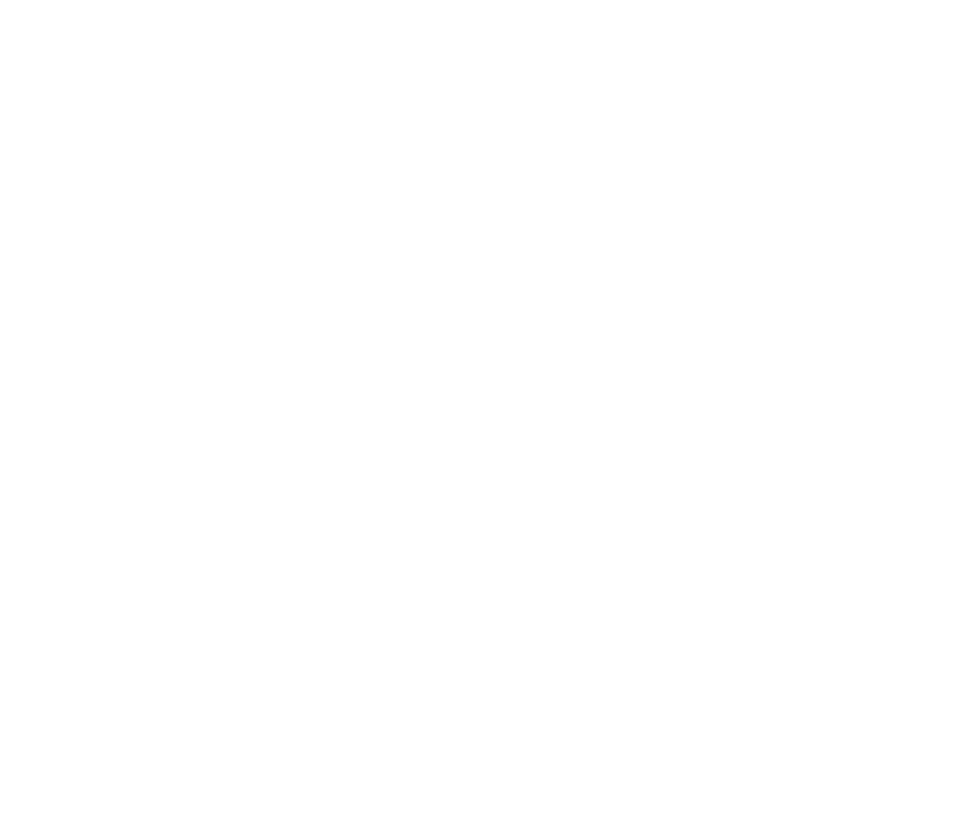
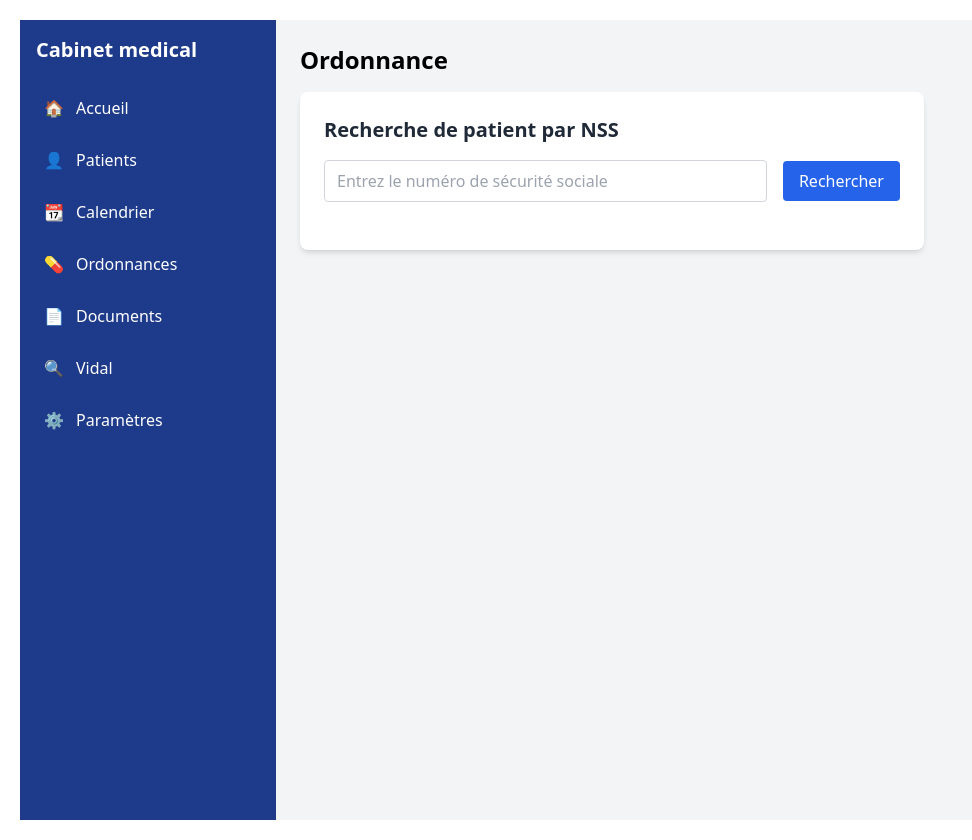
Before and after one commit to Corton30/cabinet-medical, a React (Create React App) app in the folder frontend/: page /ordonnance in a window 1280 px wide. Before the commit this address had no page. Shown: the whole page, without its empty margins (0-972 px from the left). Before the commit the page ends 800 px from the top, so only its background shows below. Built offline with nearby package versions, Linux system fonts and the light colour scheme; sample sign-in values are in the browser's storage.

Commit message:
added write ordonnance in ordonance pages

```diff
--- a/frontend/src/App.js
+++ b/frontend/src/App.js
@@ -7,7 +7,8 @@
 import PatientUpdateForm from "./components/PatientUpdateForm";
 import DoctorDashboard from "./components/DoctorDashboard";
 import WriteOrdonnance from "./components/WriteOrdonnance";
-import Calendar from "./components/Calendar"; // Import the Calendar component
+import Calendar from "./components/Calendar";
+import Ordonnance from "./components/Ordonnance"; // Import the Ordonnance component
 
 function App() {
   return (
@@ -22,6 +23,7 @@
           <Route path="/patient-update/:id" element={<PatientUpdateForm />} />
           <Route path="/write-ordonnance/:nss" element={<WriteOrdonnance />} />
           <Route path="/calendar" element={<Calendar />} /> {/* Add this route */}
+          <Route path="/ordonnance" element={<Ordonnance />} /> {/* Add this route */}
         </Routes>
       </div>
     </Router>
--- /dev/null
+++ b/frontend/src/components/Ordonnance.js
@@ -0,0 +1,98 @@
+import React, { useState } from "react";
+import Sidebar from "./Sidebar"; // Import the Sidebar component
+import axios from "axios";
+import { useNavigate } from "react-router-dom";
+
+const Ordonnance = () => {
+  const [nss, setNss] = useState("");
+  const [patient, setPatient] = useState(null);
+  const [error, setError] = useState("");
+  const navigate = useNavigate(); // Initialize the navigate function
+
+  const handleSearch = async () => {
+    try {
+      setError(""); // Clear previous errors
+      const response = await axios.get(`http://localhost:5001/api/patients/nss/${nss}`);
+      setPatient(response.data); // Set the patient data
+    } catch (err) {
+      setPatient(null);
+      setError(err.response?.data?.message || "An error occurred");
+    }
+  };
+
+  const handleWriteOrdonnance = () => {
+    navigate(`/write-ordonnance/${nss}`); // Navigate to the WriteOrdonnance route with the NSS
+  };
+
+  return (
+    <div className="flex h-screen font-sans">
+      {/* Sidebar */}
+      <Sidebar />
+
+      {/* Main Content */}
+      <main className="ml-64 flex-1 bg-gray-100 p-6 overflow-y-auto">
+        <h1 className="text-2xl font-bold mb-4">Ordonnance</h1>
+
+        {/* Search by NSS */}
+        <div className="w-2/3 bg-white shadow-md rounded-lg p-6">
+          <h1 className="text-xl font-bold mb-4 text-gray-800">Recherche de patient par NSS</h1>
+          <div className="flex items-center space-x-4 mb-6">
+            <input
+              type="text"
+              placeholder="Entrez le numéro de sécurité sociale"
+              value={nss}
+              onChange={(e) => setNss(e.target.value)}
+              className="w-full border border-gray-300 px-3 py-2 rounded focus:outline-none focus:ring-2 focus:ring-blue-500"
+            />
+            <button
+              onClick={handleSearch}
+              className="bg-blue-600 text-white px-4 py-2 rounded hover:bg-blue-700"
+            >
+              Rechercher
+            </button>
+          </div>
+
+          {error && (
+            <p className="text-red-600 font-medium mb-4">{error}</p>
+          )}
+
+          {patient && (
+            <div className="border border-gray-300 rounded-lg p-4">
+              <h2 className="text-lg font-bold mb-2 text-gray-800">Informations du Patient</h2>
+              <p><strong>Nom:</strong> {patient.nom}</p>
+              <p><strong>Prénom:</strong> {patient.prenom}</p>
+              <p><strong>Date de Naissance:</strong> {new Date(patient.date_naissance).toLocaleDateString()}</p>
+              <p><strong>NSS:</strong> {patient.nss}</p>
+              <p><strong>Téléphone:</strong> {patient.telephone}</p>
+              <p><strong>Adresse:</strong> {patient.adresse}</p>
+              <p><strong>Email:</strong> {patient.email}</p>
+              <p><strong>Sexe:</strong> {patient.sexe}</p>
+              <p><strong>Allergies Connues:</strong> {patient.allergies_connues ? "Oui" : "Non"}</p>
+
+              {patient.allergies && patient.allergies.length > 0 && (
+                <div className="mt-4">
+                  <h3 className="font-bold text-gray-800 mb-2">Allergies</h3>
+                  <ul className="list-disc list-inside">
+                    {patient.allergies.map((allergy) => (
+                      <li key={allergy.id_allergie._id}>{allergy.id_allergie.nom}</li>
+                    ))}
+                  </ul>
+                </div>
+              )}
+
+              {/* Button to open WriteOrdonnance */}
+              <button
+                onClick={handleWriteOrdonnance}
+                className="bg-green-600 text-white px-4 py-2 rounded hover:bg-green-700 mt-4"
+              >
+                Créer une Ordonnance
+              </button>
+            </div>
+          )}
+        </div>
+      </main>
+    </div>
+  );
+};
+
+export default Ordonnance;
--- a/frontend/src/components/Sidebar.js
+++ b/frontend/src/components/Sidebar.js
@@ -1,4 +1,4 @@
-import React, { useEffect } from "react";
+import React, { useEffect, useRef, useCallback } from "react";
 import { Link, useNavigate } from "react-router-dom";
 
 function SidebarItem({ icon, label, to }) {
@@ -12,13 +12,39 @@
 
 export default function Sidebar() {
   const navigate = useNavigate();
+  const timeoutRef = useRef(null); // Use useRef for the timeout variable
+
+  const resetTimeout = useCallback(() => {
+    // Clear the existing timeout
+    if (timeoutRef.current) clearTimeout(timeoutRef.current);
+
+    // Set a new timeout for 10 seconds
+    timeoutRef.current = setTimeout(() => {
+      localStorage.removeItem("token"); // Remove the token
+      navigate("/login"); // Redirect to login
+    }, 20*60*1000); // 20mins
+  }, [navigate]); // Dependency array includes 'navigate'
 
   useEffect(() => {
     const token = localStorage.getItem("token");
     if (!token) {
       navigate("/login"); // Redirect to login if not authenticated
     }
-  }, [navigate]);
+
+    // Add event listeners for user activity
+    window.addEventListener("mousemove", resetTimeout);
+    window.addEventListener("keydown", resetTimeout);
+
+    // Start the initial timeout
+    resetTimeout();
+
+    // Cleanup event listeners and timeout on component unmount
+    return () => {
+      window.removeEventListener("mousemove", resetTimeout);
+      window.removeEventListener("keydown", resetTimeout);
+      if (timeoutRef.current) clearTimeout(timeoutRef.current);
+    };
+  }, [navigate, resetTimeout]); // Include 'resetTimeout' in the dependency array
 
   return (
     <aside className="w-64 bg-blue-900 text-white flex flex-col p-4 space-y-6 fixed h-full">
@@ -27,7 +53,7 @@
         <SidebarItem icon="🏠" label="Accueil" to="/" />
         <SidebarItem icon="👤" label="Patients" to="/patient-search" />
         <SidebarItem icon="📆" label="Calendrier" to="/calendar" />
-        <SidebarItem icon="💊" label="Ordonnances" to="/prescriptions" />
+        <SidebarItem icon="💊" label="Ordonnances" to="/ordonnance" />
         <SidebarItem icon="📄" label="Documents" to="/documents" />
         <SidebarItem icon="🔍" label="Vidal" to="/vidal" />
         <SidebarItem icon="⚙️" label="Paramètres" to="/settings" />
```
